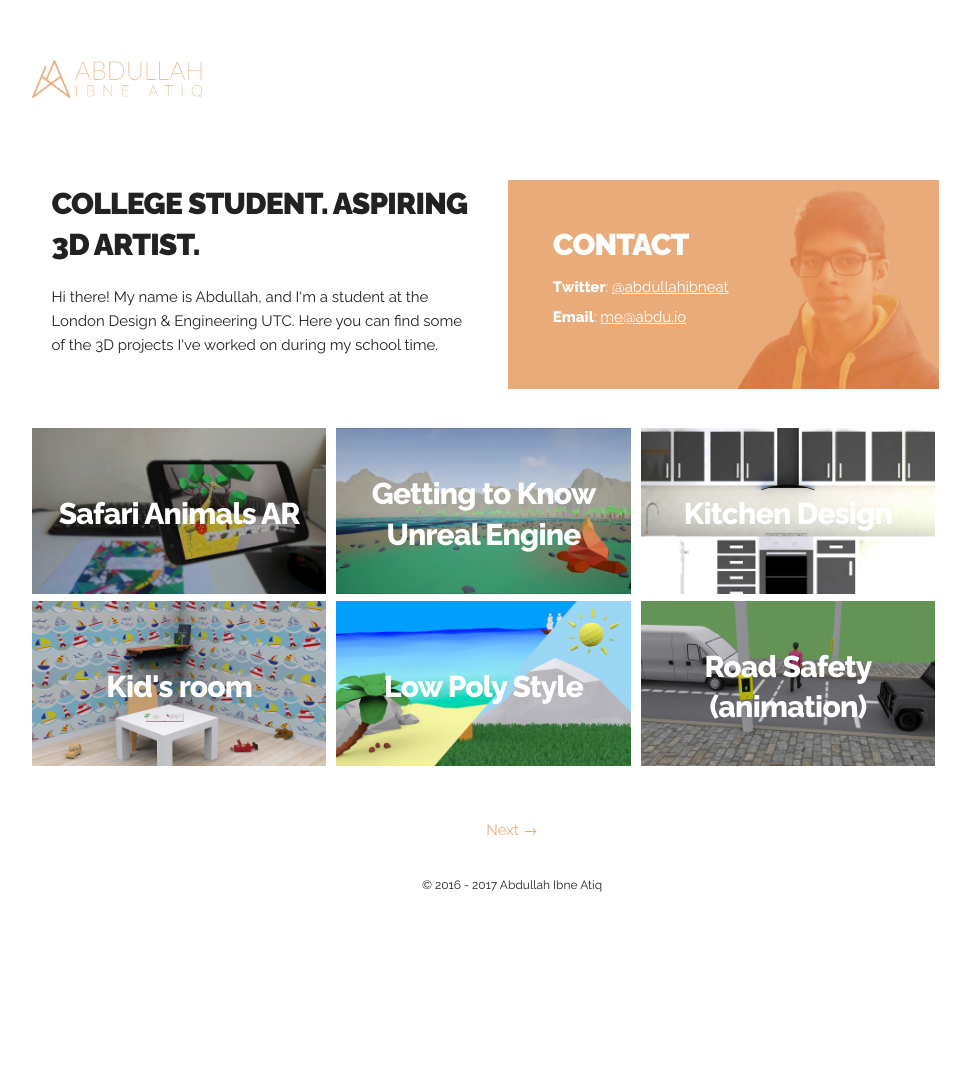
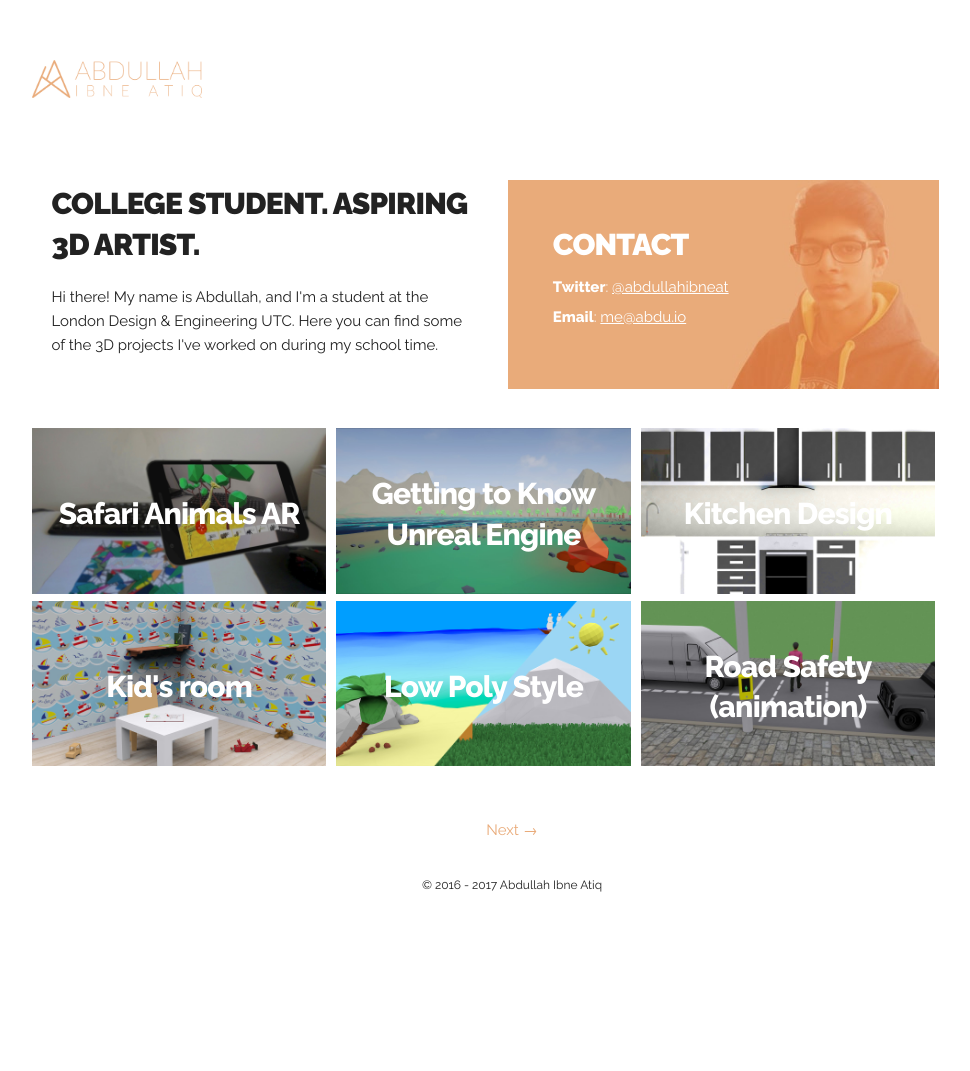
Before and after one commit to abdullahibneat/jekyll-portfolio, a Jekyll site: the page built from index.html, in a window 1280 px wide. Shown: the whole page, without its empty margins (128-1098 px from the left). Built offline with Jekyll 4.4.1, drawn with Linux system fonts in a browser that asks for light colours; the list of posts is cut into pages by our own code.

Commit message:
.contact background image colour and alignment
Align background image to the right (on some devices image was cut-off) + declared background colour for devices not loading image.

```diff
--- a/assets/css/skeleton.css
+++ b/assets/css/skeleton.css
@@ -4,7 +4,7 @@
 .nav-items{height:20em;width:10em;position:absolute;top:50%;left:50%;transform:translate(-50%, -50%);z-index:999;text-align:center;}
 .menubutton{font-size:3em;position:absolute;top:1em;right:1em;cursor:pointer;z-index:99;}
 div.nav-items a{color:#ecac7a;text-decoration:none;}
-.contact{background-image: url("/assets/images/me.jpg");background-size:cover;color:white;padding:3em;line-height:0.3em;border-style: solid;border-width:1em;}
+.contact{background:#e9ab7a url("/assets/images/me.jpg");background-position:right;background-size:cover;color:white;padding:3em;line-height:0.3em;border-style: solid;border-width:1em;}
 /**
 .social{margin-top:10em;}
 .socialicon{max-width:2em;}**/
```
